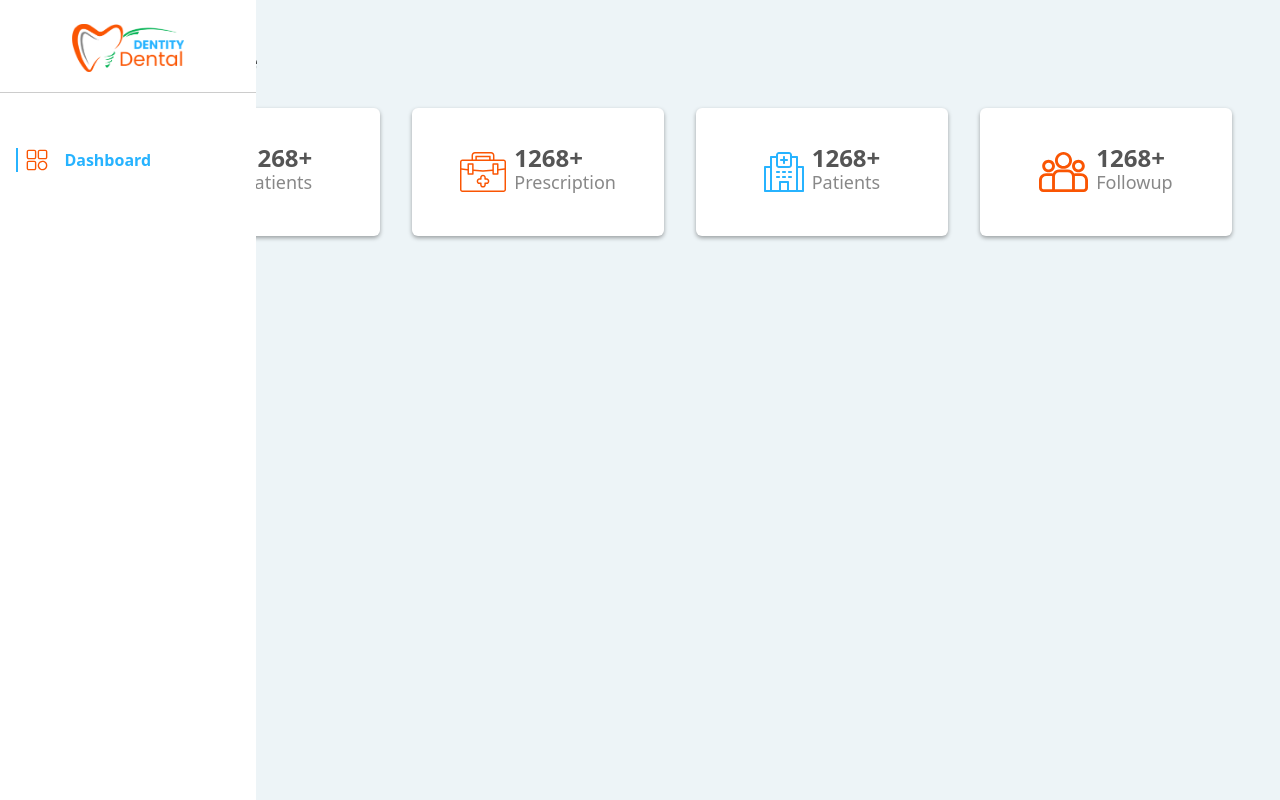
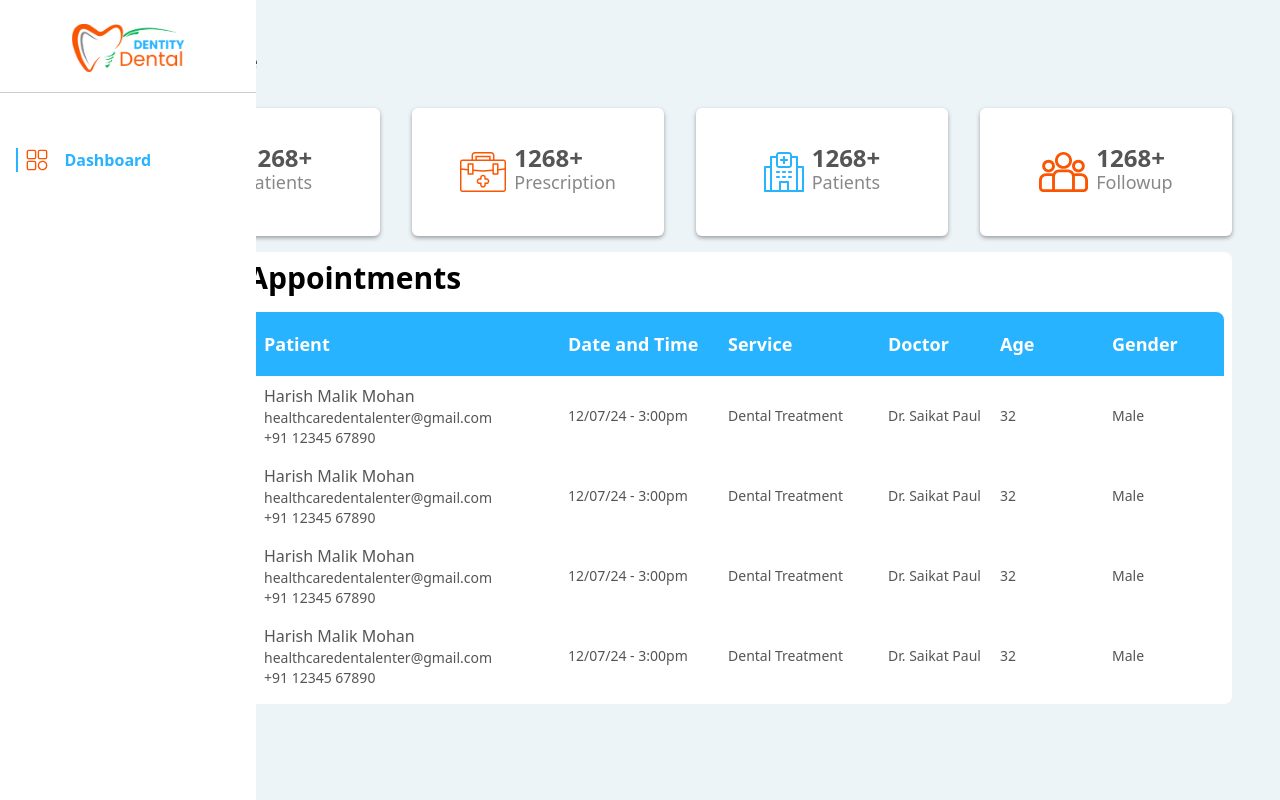
Before and after one commit to therebootai/democlinicsofwarefrontend, a React (Vite) app: page /doctor/dashboard in a window 1280 px wide. Built offline with nearby package versions, Linux system fonts and the light colour scheme.

Commit message:
modified

```diff
--- a/src/pages/doctors/Dashboard.jsx
+++ b/src/pages/doctors/Dashboard.jsx
@@ -3,11 +3,91 @@ import AdminDashboardTemplate from "../../template/AdminDashboardTemplate";
 import PerformanceComponent from "../../component/PerformanceComponent";
 
 const Dashboard = () => {
+  const data = [
+    {
+      id: "#44",
+      patient: "Harish Malik Mohan",
+      email: "healthcaredentalenter@gmail.com",
+      mobilenumber: "+91 12345 67890",
+      datetime: "12/07/24 - 3:00pm",
+      service: "Dental Treatment",
+      doctor: "Dr. Saikat Paul",
+      age: "32",
+      gender: "Male",
+    },
+    {
+      id: "#44",
+      patient: "Harish Malik Mohan",
+      email: "healthcaredentalenter@gmail.com",
+      mobilenumber: "+91 12345 67890",
+      datetime: "12/07/24 - 3:00pm",
+      service: "Dental Treatment",
+      doctor: "Dr. Saikat Paul",
+      age: "32",
+      gender: "Male",
+    },
+    {
+      id: "#44",
+      patient: "Harish Malik Mohan",
+      email: "healthcaredentalenter@gmail.com",
+      mobilenumber: "+91 12345 67890",
+      datetime: "12/07/24 - 3:00pm",
+      service: "Dental Treatment",
+      doctor: "Dr. Saikat Paul",
+      age: "32",
+      gender: "Male",
+    },
+    {
+      id: "#44",
+      patient: "Harish Malik Mohan",
+      email: "healthcaredentalenter@gmail.com",
+      mobilenumber: "+91 12345 67890",
+      datetime: "12/07/24 - 3:00pm",
+      service: "Dental Treatment",
+      doctor: "Dr. Saikat Paul",
+      age: "32",
+      gender: "Male",
+    },
+  ];
   return (
     <AdminDashboardTemplate>
       <div className="p-8 flex flex-col gap-4">
         <div>
           <PerformanceComponent />
+        </div>
+        <div className="p-2 bg-white rounded-lg flex flex-col gap-4">
+          <h1 className="text-3xl font-semibold">Recent Appointments</h1>
+          <div className="flex flex-col">
+            <div className="px-4 h-[4rem] bg-[#27B3FF] rounded-t-lg font-semibold text-lg text-white flex flex-row items-center justify-between gap-4 ">
+              <div className="w-[10%]">Id</div>
+              <div className="w-[30%]">Patient</div>
+              <div className="w-[15%]">Date and Time</div>
+              <div className="w-[15%]">Service</div>
+              <div className="w-[10%]">Doctor</div>
+              <div className="w-[10%]">Age</div>
+              <div className="w-[10%]">Gender</div>
+            </div>
+            <div className="flex flex-col ">
+              {data.map((item, index) => (
+                <div
+                  key={index}
+                  className="px-4 py-2 flex flex-row items-center  text-[#555555] text-sm justify-between gap-4"
+                >
+                  <div className="w-[10%]">{item.id}</div>
+                  <div className="w-[30%] flex flex-col">
+                    <div className="text-base font-medium">{item.patient}</div>
+                    <div>{item.email}</div>
+                    <div>{item.mobilenumber}</div>
+                  </div>
+                  <div className="w-[15%]">{item.datetime}</div>
+                  <div className="w-[15%]">{item.service}</div>
+                  <div className="w-[10%]">{item.doctor}</div>
+                  <div className="w-[10%]">{item.age}</div>
+                  <div className="w-[10%]">{item.gender}</div>
+                </div>
+              ))}
+            </div>
+          </div>
         </div>
       </div>
     </AdminDashboardTemplate>
```
